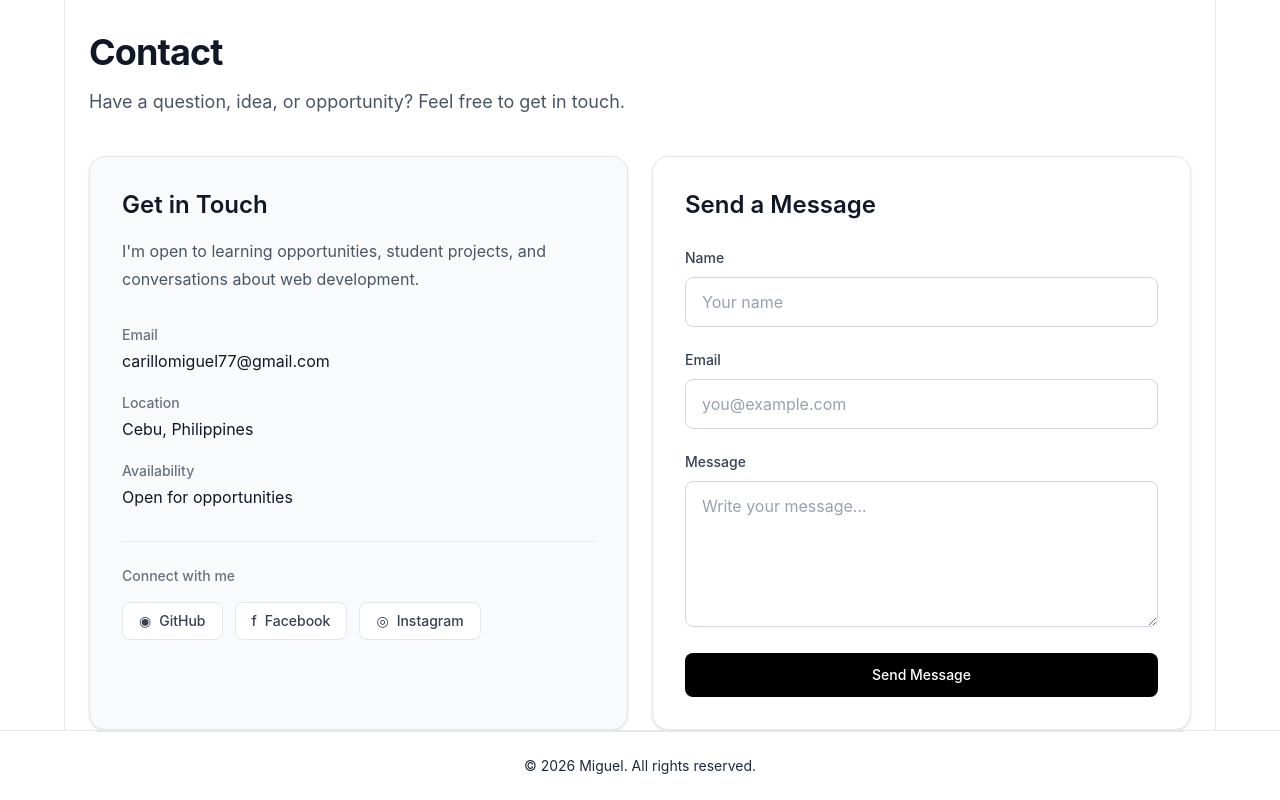
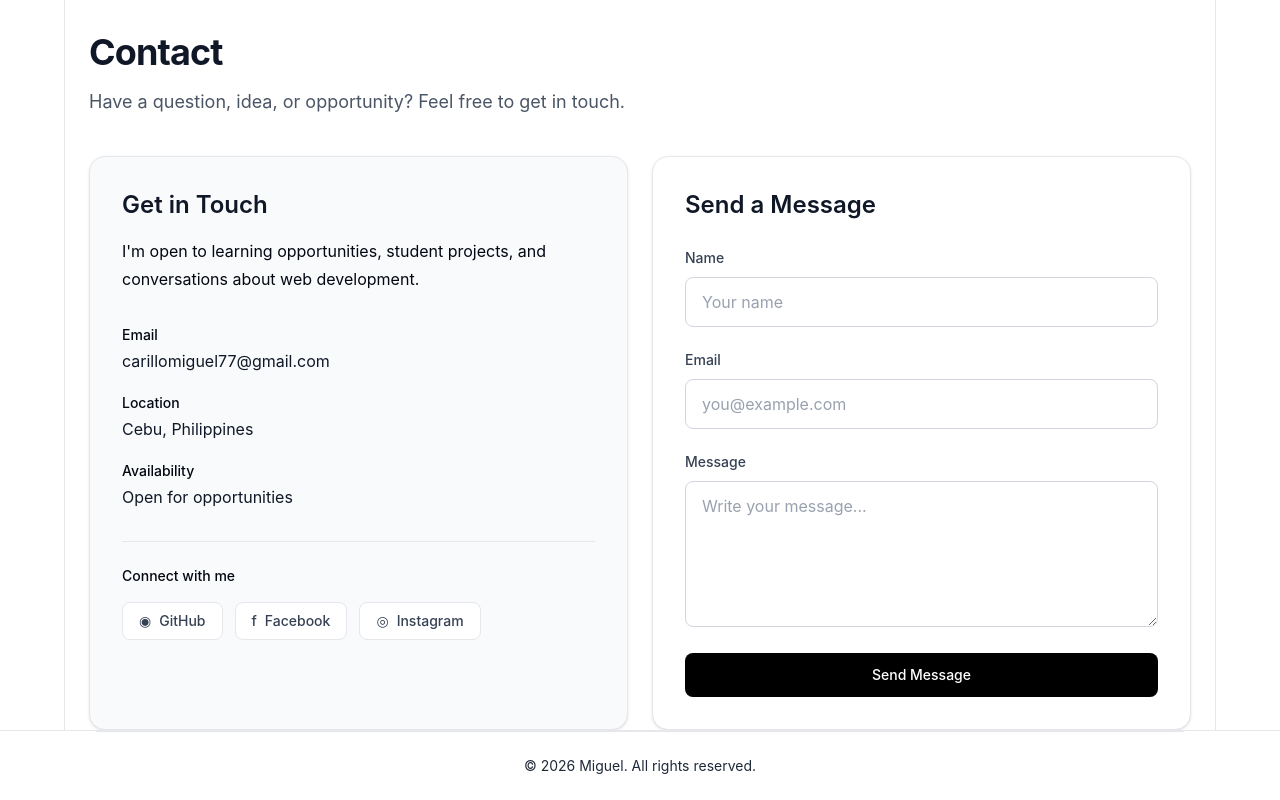
Before and after one commit to Miguelito-77gil/prelim-proj, a React (Vite) app: page / in a window 1280 px wide. Shown: the part 1279-2079 px from the top of the page. Built offline with nearby package versions, Linux system fonts and the light colour scheme.

Commit message:
Add files via upload

```diff
--- a/src/sections/contact/ContactSection.jsx
+++ b/src/sections/contact/ContactSection.jsx
@@ -32,14 +32,14 @@ function ContactSection() {
               Get in Touch
             </h3>
 
-            <p className="mt-4 text-sm leading-6 text-gray-600 dark:text-gray-300 sm:text-base sm:leading-7">
+            <p className="mt-4 text-sm leading-6 text-gray-950 dark:text-gray-300 sm:text-base sm:leading-7">
               I'm open to learning opportunities, student projects, and
               conversations about web development.
             </p>
 
             <div className="mt-7 space-y-5 sm:mt-8">
               <div>
-                <p className="text-sm font-medium text-gray-500 dark:text-gray-400">
+                <p className="text-sm font-medium text-gray-950 dark:text-gray-400">
                   Email
                 </p>
 
@@ -49,7 +49,7 @@ function ContactSection() {
               </div>
 
               <div>
-                <p className="text-sm font-medium text-gray-500 dark:text-gray-400">
+                <p className="text-sm font-medium text-gray-950 dark:text-gray-400">
                   Location
                 </p>
 
@@ -59,7 +59,7 @@ function ContactSection() {
               </div>
 
               <div>
-                <p className="text-sm font-medium text-gray-500 dark:text-gray-400">
+                <p className="text-sm font-medium text-gray-950 dark:text-gray-400">
                   Availability
                 </p>
 
@@ -71,7 +71,7 @@ function ContactSection() {
 
             {/* Social Links */}
             <div className="mt-7 border-t border-gray-200 pt-6 dark:border-[#3A3B3C] sm:mt-8">
-              <p className="text-sm font-medium text-gray-500 dark:text-gray-400">
+              <p className="text-sm font-medium text-gray-950 dark:text-gray-400">
                 Connect with me
               </p>
 
```
